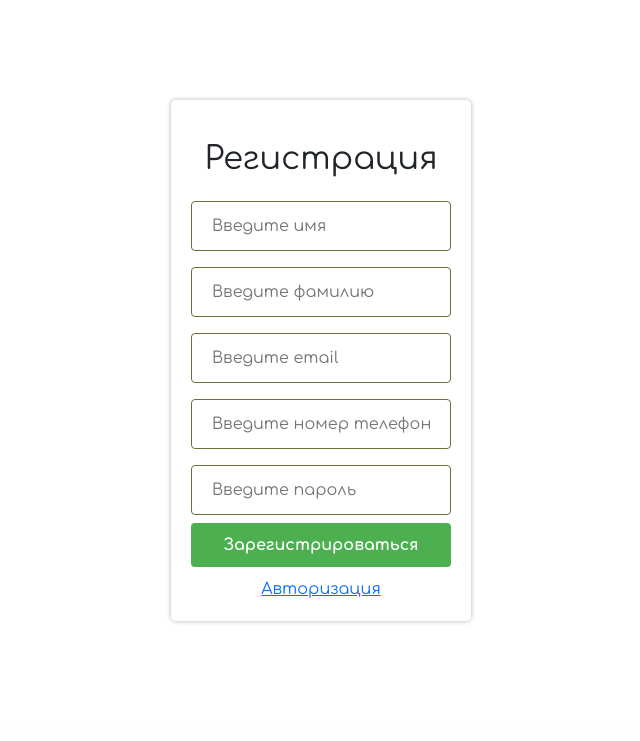
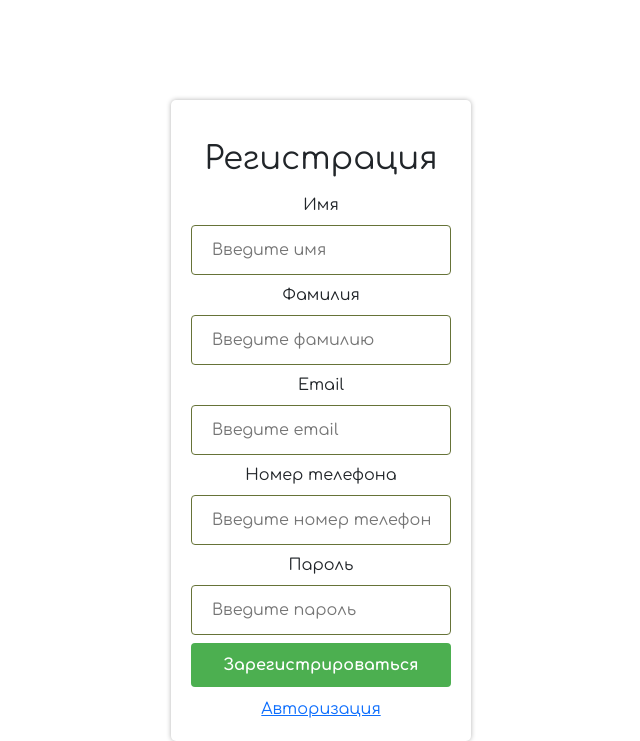
Before and after one commit to XopK/Plushki, a PHP site: page /registration.php in a window 1280 px wide. Shown: the part 80-821 px from the top of the page, without its empty margins (319-959 px from the left). Before the commit the page ends 703 px from the top, so only its background shows below. Run offline with PHP 8.4, Linux system fonts and the light colour scheme.

Commit message:
jhjjgjgh

```diff
--- a/admin/addEvent.php
+++ b/admin/addEvent.php
@@ -1,4 +1,5 @@
 <div class="container addEvent">
+    <h2>Добавить мероприятие</h2>
     <form action="/admin/addEventDB.php" method="post" enctype="multipart/form-data">
         <label for="title">Название</label>
         <input type="text" id="title" pattern="[A-Za-zА-Яа-яЁё]{2,}" name="title" required>
--- a/admin/bookingAdmin.php
+++ b/admin/bookingAdmin.php
@@ -4,6 +4,7 @@ $events = "select * from bookings join events on bookings.event = events.id_even
 $resultQuery = mysqli_query($con, $events);
 ?>
 <div class="container">
+    <h2>Список заявок</h2>
     <table class="table" style="width: 100%;">
         <thead>
             <tr>
--- a/registration.php
+++ b/registration.php
@@ -6,17 +6,19 @@ require_once "connect.php";
 <div class="login-container" style="text-align: center ;">
     <h2 style="margin:20px 0 15px 0;font-family: 'Comfortaa', cursive;text-align:center;">Регистрация</h2>
     <form method="post" action="/registration.php">
-
+        <label for="name">Имя</label>
         <input type="text" placeholder="Введите имя" name="name" pattern="[A-Za-zА-Яа-яЁё]{2,}" required>
 
-
+        <label for="name">Фамилия</label>
         <input type="text" placeholder="Введите фамилию" name="surname" pattern="[A-Za-zА-Яа-яЁё]{2,}" required>
 
-
+        <label for="name">Email</label>
         <input type="email" placeholder="Введите email" name="email" required>
 
+        <label for="name">Номер телефона</label>
         <input type="text" placeholder="Введите номер телефона" name="phone" pattern="[0-9]{11}" required>
 
+        <label for="name">Пароль</label>
         <input type="password" placeholder="Введите пароль" name="password" pattern=".{8,}" required>
 
         <button type="submit" style = "margin-bottom:10px;">Зарегистрироваться</button>
```
Also changed, not shown: assets/img/d6823e68306243f0b6be969115f02b03.jpg (added).
